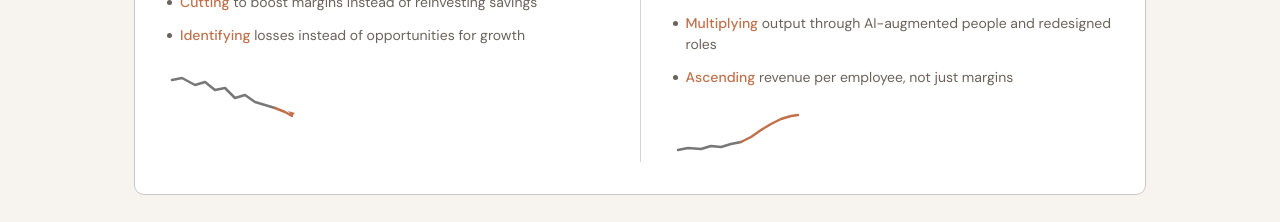
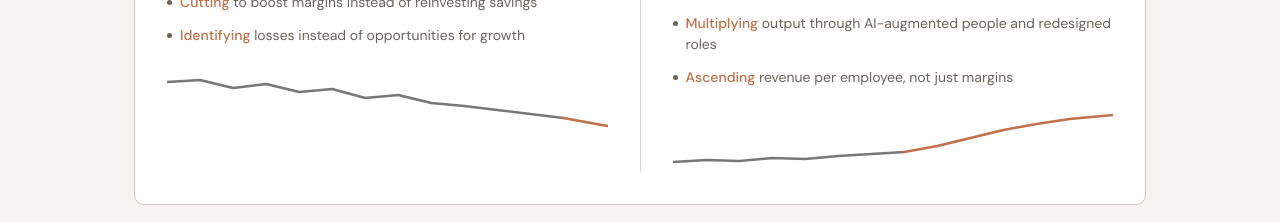
Before and after one commit to marcvallverdu/10xyourteams, a Next.js app: page / in a window 1280 px wide. Shown: the part 719-941 px from the top of the page. Built offline with nearby package versions, Linux system fonts and the light colour scheme.

Commit message:
v6: Full-width sparklines spanning entire card columns

```diff
--- a/app/components/Sparkline.tsx
+++ b/app/components/Sparkline.tsx
@@ -7,42 +7,37 @@ interface SparklineProps {
 export default function Sparkline({ direction }: SparklineProps) {
   if (direction === "down") {
     return (
-      <svg viewBox="0 0 130 50" className="w-[130px] h-[50px]" fill="none">
-        {/* Gray declining line with sharp angles */}
+      <svg viewBox="0 0 400 60" className="w-full h-[60px]" fill="none" preserveAspectRatio="none">
         <path
-          d="M5 10 L15 8 L28 15 L38 12 L48 20 L58 18 L68 28 L78 25 L88 32 L98 35 L108 38"
+          d="M0 12 L30 10 L60 18 L90 14 L120 22 L150 19 L180 28 L210 25 L240 33 L270 36 L300 40 L330 44 L360 48"
           stroke="#777777"
           strokeWidth="2.5"
           strokeLinecap="round"
           strokeLinejoin="round"
         />
-        {/* Terracotta final segment continuing down */}
         <path
-          d="M108 38 L118 42 L125 46"
+          d="M360 48 L380 52 L400 56"
           stroke="#C0704A"
           strokeWidth="2.5"
           strokeLinecap="round"
           strokeLinejoin="round"
         />
-        {/* Small downward arrow */}
-        <polygon points="125,46 121,41 128,43" fill="#C0704A" />
+        <polygon points="400,56 394,50 398,54" fill="#C0704A" />
       </svg>
     );
   }
 
   return (
-    <svg viewBox="0 0 130 50" className="w-[130px] h-[50px]" fill="none">
-      {/* Gray flat-ish line start */}
+    <svg viewBox="0 0 400 60" className="w-full h-[60px]" fill="none" preserveAspectRatio="none">
       <path
-        d="M5 38 L15 36 L28 37 L38 34 L48 35 L58 32 L68 30"
+        d="M0 50 L30 48 L60 49 L90 46 L120 47 L150 44 L180 42 L210 40"
         stroke="#777777"
         strokeWidth="2.5"
         strokeLinecap="round"
         strokeLinejoin="round"
       />
-      {/* Terracotta hockey-stick upward */}
       <path
-        d="M68 30 L78 25 L88 18 L98 12 L108 7 L118 4 L125 3"
+        d="M210 40 L240 34 L270 26 L300 18 L330 12 L360 7 L400 3"
         stroke="#C0704A"
         strokeWidth="2.5"
         strokeLinecap="round"
```
